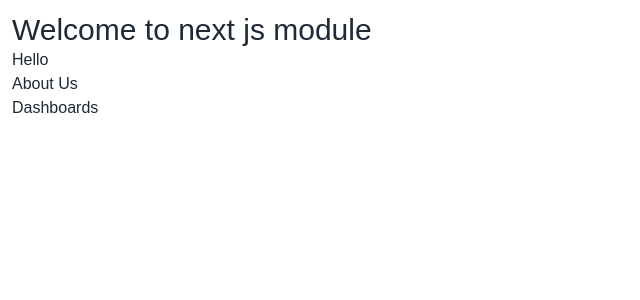
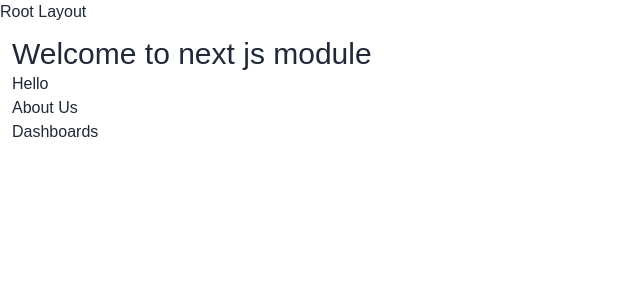
Before and after one commit to nkolonzilucky/layoutPractice, a Next.js app in the folder layou-tapp/: page / in a window 1280 px wide. Shown: the top 300 px of the page, without its empty margins (0-640 px from the left). Built offline with nearby package versions, Linux system fonts and the light colour scheme.

Commit message:
created diffrence layout for different routes

```diff
--- /dev/null
+++ b/layou-tapp/app/(dashboard)/dashboard/layout.tsx
@@ -0,0 +1,12 @@
+import React from 'react'
+
+const Layout = ({ children } : { children: React.ReactNode}) => {
+  return (
+    <div>
+        <h1>Dashboard Navigation</h1>
+      {children}
+    </div>
+  )
+}
+
+export default Layout
--- /dev/null
+++ b/layou-tapp/app/(root)/layout.tsx
@@ -0,0 +1,12 @@
+import React from 'react'
+
+const Layout = ({ children }: { children: React.ReactNode }) => {
+  return (
+    <div>
+      <h1>Root Layout</h1>
+      {children}
+    </div>
+  )
+}
+
+export default Layout
--- a/layou-tapp/app/page.tsx
+++ b/layou-tapp/app/(root)/page.tsx
@@ -1,6 +1,5 @@
-import Image from "next/image";
-import Hello from "./component/Hello";
 import Link from "next/link";
+import Hello from "../component/Hello";
 
 export default function Home() {
   console.log("Server or client")
```
Also changed, not shown: layou-tapp/app/(dashboard)/dashboard/analytics/page.tsx (renamed from layou-tapp/app/dashboard/analytics/page.tsx), layou-tapp/app/(dashboard)/dashboard/page.tsx (renamed from layou-tapp/app/dashboard/page.tsx), layou-tapp/app/(dashboard)/dashboard/users/[id]/page.tsx (renamed from layou-tapp/app/dashboard/users/[id]/page.tsx), layou-tapp/app/(dashboard)/dashboard/users/page.tsx (renamed from layou-tapp/app/dashboard/users/page.tsx), layou-tapp/app/(root)/about/page.tsx (renamed from layou-tapp/app/about/page.tsx).
